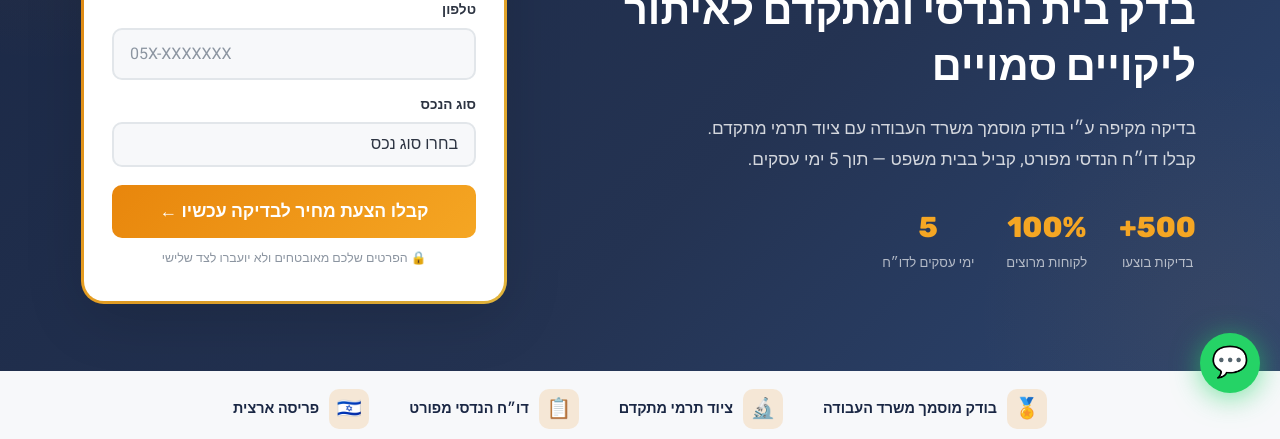
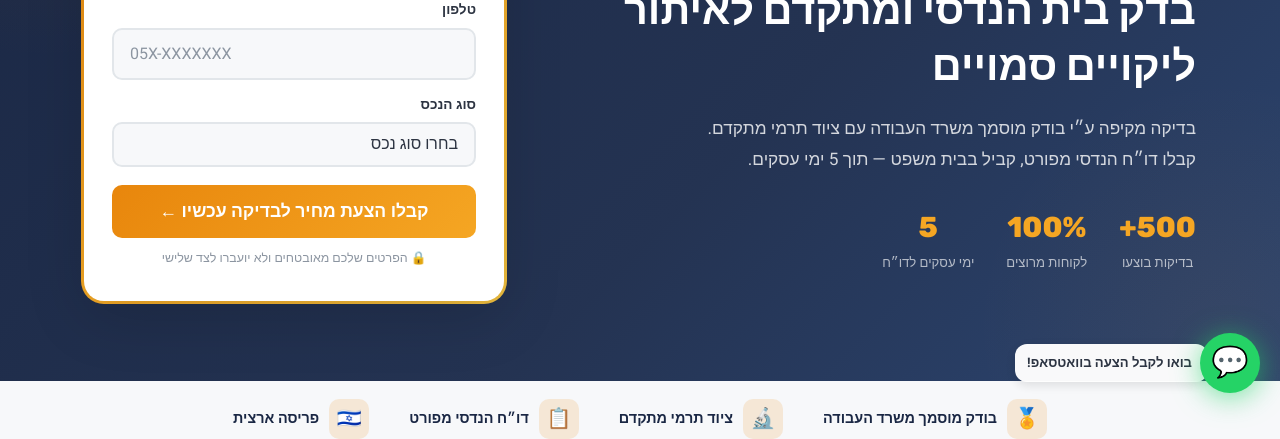
Before and after one commit to vovalukyanovv-dot/albert-bedek.github.io, a plain HTML site: page index.html in a window 1280 px wide. Shown: the part 387-826 px from the top of the page. Drawn offline with Linux system fonts and the light colour scheme.

Commit message:
Update index.html V3

```diff
--- a/index.html
+++ b/index.html
@@ -65,11 +65,17 @@
     .accent { color: var(--orange); }
 
     /* Floating WhatsApp */
-    .floating-whatsapp {
+    .floating-whatsapp-wrap {
       position: fixed;
       bottom: 20px;
       right: 20px;
       z-index: 1000;
+      display: flex;
+      align-items: center;
+      gap: 0;
+      direction: rtl;
+    }
+    .floating-whatsapp {
       background: var(--green-cta);
       color: var(--white);
       width: 60px;
@@ -83,8 +89,40 @@
       text-decoration: none;
       animation: pulse-green 2s infinite;
       transition: transform var(--transition);
+      flex-shrink: 0;
+      position: relative;
+      z-index: 2;
     }
     .floating-whatsapp:hover { transform: scale(1.1); }
+    .wa-bubble {
+      background: var(--white);
+      color: var(--gray-800);
+      padding: 8px 16px 8px 12px;
+      border-radius: 12px;
+      font-size: 0.82rem;
+      font-weight: 700;
+      white-space: nowrap;
+      box-shadow: 0 3px 12px rgba(0,0,0,0.12);
+      margin-right: -8px;
+      position: relative;
+      animation: bubble-fade 3s ease-in-out infinite;
+    }
+    .wa-bubble::after {
+      content: '';
+      position: absolute;
+      right: -6px;
+      top: 50%;
+      transform: translateY(-50%);
+      width: 0;
+      height: 0;
+      border-top: 6px solid transparent;
+      border-bottom: 6px solid transparent;
+      border-left: 7px solid var(--white);
+    }
+    @keyframes bubble-fade {
+      0%, 100% { opacity: 1; }
+      50% { opacity: 0.85; }
+    }
     @keyframes pulse-green {
       0%, 100% { box-shadow: 0 4px 20px rgba(37, 211, 102, 0.4); }
       50% { box-shadow: 0 4px 30px rgba(37, 211, 102, 0.7); }
@@ -229,7 +267,7 @@
     /* Hero */
     .hero {
       background: linear-gradient(135deg, var(--navy) 0%, var(--navy-light) 60%, #2c4570 100%);
-      padding: 60px 0 70px;
+      padding: 60px 0 80px;
       position: relative;
       overflow: hidden;
     }
@@ -746,7 +784,7 @@
       }
       .header .container { position: relative; }
       .hero .container { grid-template-columns: 1fr; gap: 36px; }
-      .hero { padding: 40px 0 50px; }
+      .hero { padding: 36px 0 70px; }
       .hero-stats { gap: 20px; justify-content: center; }
       .footer-content { grid-template-columns: 1fr; gap: 28px; }
       .floating-call { display: flex; }
@@ -768,7 +806,9 @@
       .pricing-table { font-size: 0.82rem; }
       .pricing-table th, .pricing-table td { padding: 10px 8px; }
       .cta-buttons { flex-direction: column; align-items: center; }
-      .floating-whatsapp { bottom: 90px; }
+      .floating-whatsapp-wrap { bottom: 90px; }
+      .floating-call { bottom: 24px; }
+      .wa-bubble { font-size: 0.75rem; padding: 6px 12px 6px 10px; }
     }
 
     @media (max-width: 380px) {
@@ -779,8 +819,11 @@
 </head>
 <body>
 
-  <!-- Floating WhatsApp -->
-  <a href="https://api.whatsapp.com/send?phone=972547943605&text=%D7%94%D7%99%D7%99%2C%20%D7%90%D7%A9%D7%9E%D7%97%20%D7%9C%D7%A7%D7%91%D7%9C%20%D7%94%D7%A6%D7%A2%D7%AA%20%D7%9E%D7%97%D7%99%D7%A8%20%D7%9C%D7%91%D7%93%D7%A7%20%D7%91%D7%99%D7%AA" target="_blank" class="floating-whatsapp" aria-label="שלחו הודעה בוואטסאפ">💬</a>
+  <!-- Floating WhatsApp with bubble -->
+  <div class="floating-whatsapp-wrap">
+    <a href="https://api.whatsapp.com/send?phone=972547943605&text=%D7%94%D7%99%D7%99%2C%20%D7%90%D7%A9%D7%9E%D7%97%20%D7%9C%D7%A7%D7%91%D7%9C%20%D7%94%D7%A6%D7%A2%D7%AA%20%D7%9E%D7%97%D7%99%D7%A8%20%D7%9C%D7%91%D7%93%D7%A7%20%D7%91%D7%99%D7%AA" target="_blank" class="floating-whatsapp" aria-label="שלחו הודעה בוואטסאפ">💬</a>
+    <div class="wa-bubble">בואו לקבל הצעה בוואטסאפ!</div>
+  </div>
 
   <!-- Floating Call (mobile) -->
   <a href="tel:0547943605" class="floating-call" aria-label="חייגו עכשיו">📞</a>
```
